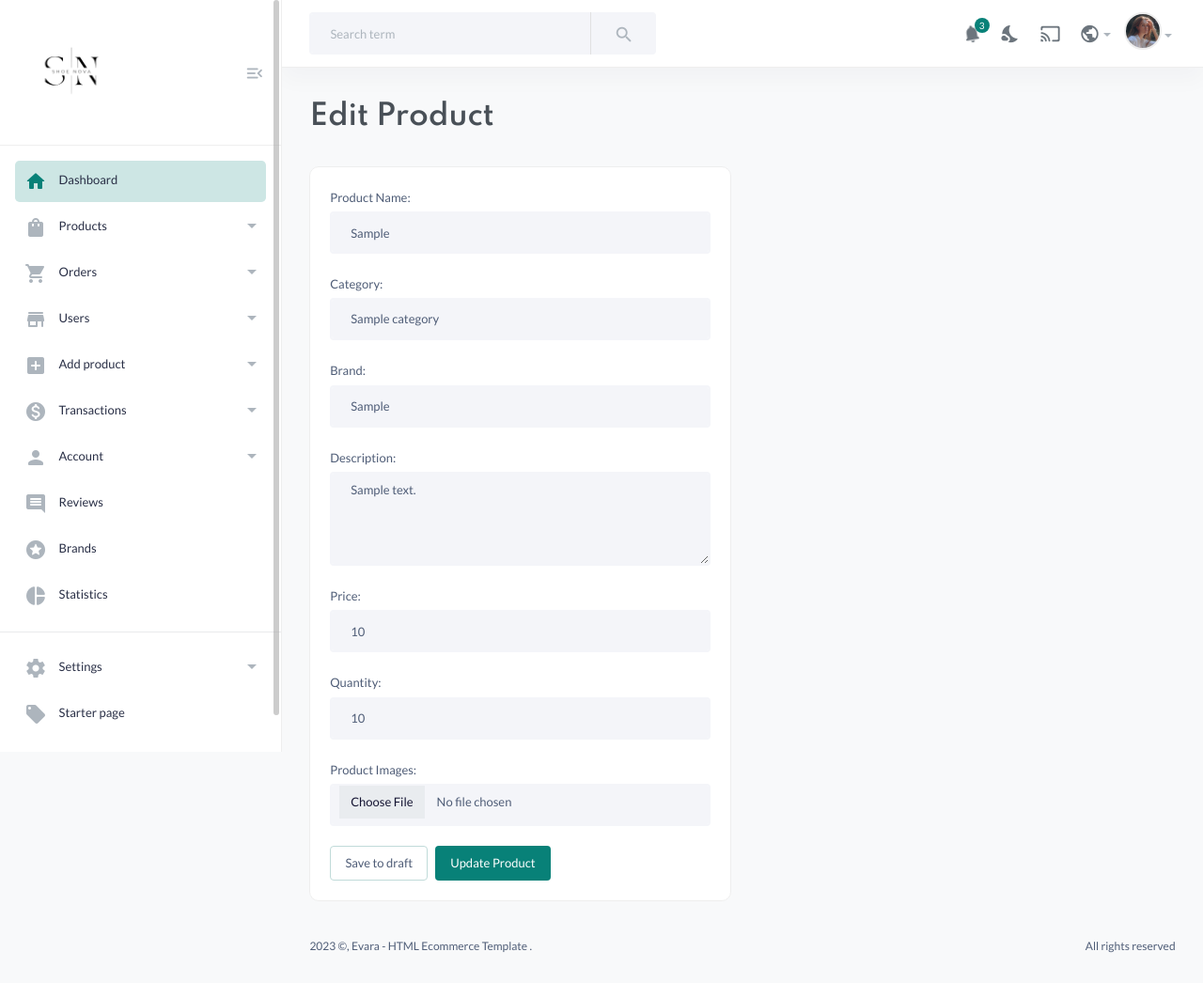
After one commit to s1999-alt/ShoeNova-Ecommerce, a Django app: page /myapp/admn_edit_product/1/ in a window 1280 px wide. The commit adds this page. Shown: the whole page at 94% size. Run offline with Django 4.2, Linux system fonts and the light colour scheme; tables that the repository leaves empty hold one stand-in row (values such as "Sample post"); some libraries are stand-ins or nearby versions.

Commit message:
in product list page delete and edit funtionality added...that is when we edit a product that goes to the edit page and also shows the edited things in database

```diff
--- a/shoenova/myapp/urls.py
+++ b/shoenova/myapp/urls.py
@@ -6,8 +6,14 @@ app_name = 'myapp'
 urlpatterns = [
   path('admin-index/', views.adm_index, name='admin-index'),
 
+
+
+
   path('admn-product-list/', views.admn_product_list, name='admn-product-list'),
   path('admn_add_product/', views.admn_add_product, name='admn_add_product'),
+  path('admn_edit_product/<int:id>/', views.admn_edit_product, name='admn_edit_product'),
+  path('admn_delete_product/<int:id>', views.admn_delete_product, name='admn_delete_product'),
+
 
 
   path('admn_product_category/', views.admn_product_category, name='admn_product_category'),
--- a/shoenova/myapp/views.py
+++ b/shoenova/myapp/views.py
@@ -12,6 +12,9 @@ def adm_index(request):
 
 
 
+
+
+
 #-----------Product list-view page------------------
 def admn_product_list(request):
     products = Product.objects.all()
@@ -20,12 +23,7 @@ def admn_product_list(request):
     }
     return render(request, 'admin-side/page-products-list.html',context)
 
-
-
-
-
-
-#-------------Add Product------------------
+#-------------Add Product---------------------------
 def admn_add_product(request):
     if request.method=="POST":
         product_name=request.POST.get("product_name")
@@ -69,6 +67,43 @@ def admn_add_product(request):
     messages.success(request,'Product Added Succcessfully..')
     return render(request, 'admin-side/page-add-product.html',context)
 
+#--------------Delete product--------------------------
+def admn_delete_product(request,id):
+    product=get_object_or_404(Product,id=id)
+    product.delete()
+    return redirect('myapp:admn-product-list')
+
+#-----------------Edit Product---------------------------
+def admn_edit_product(request,id):
+    product=Product.objects.get(id=id)
+    categories=Category.objects.all()
+
+    if request.method=='POST':
+        product.product_name=request.POST.get('product_name')
+        category_id=request.POST.get('category')
+        product.category = Category.objects.get(id=category_id)
+        product.brand=request.POST.get('brand')
+        product.description=request.POST.get('description')
+        product.price=request.POST.get('price')
+        product.quantity=request.POST.get('quantity')
+        product.product_images=request.FILES.get('product_images')
+        product.save()
+        return redirect('myapp:admn-product-list')
+    return render(request, 'admin-side/page-edit-products.html', {'product': product,'categories': categories})
+
+
+
+
+
+
+
+
+
+
+
+
+
+
 
 
 
@@ -102,11 +137,6 @@ def admn_add_categories(request):
     messages.warning(request,'Unexpected error occurred, please retry.')
     return render(request, 'admin-side/page-add-categories.html')
 
-
-
-def admn_users_list(request):
-    return render(request, 'admin-side/page-users-list.html')
-
 #----------------category Enable-Disable-------------------
 def admn_enable_disable_categories(request,id):
     category=Category.objects.get(id=id)
@@ -135,16 +165,19 @@ def admn_edit_categories(request,id):
         category.description=request.POST.get('description')
         category.save()
         return redirect('myapp:admn_product_category')
-    return render(request, 'admin-side/page-edit-categories.html',{'category':category})
+    context={
+        'category':category
+    }
+    return render(request, 'admin-side/page-edit-categories.html',context)
+
+#-------------------Category delete----------------------
+def admn_delete_categories(request,id):
+    category= get_object_or_404(Category,id=id)
+    category.delete()
+    return redirect('myapp:admn_product_category')
 
 
 
 
-
-
-
-#-------------------Category delete--------------
-def admn_delete_categories(request,id):
-    category= get_object_or_404(Category,id=id)
-    category.delete()
-    return redirect('myapp:admn_product_category')
+def admn_users_list(request):
+    return render(request, 'admin-side/page-users-list.html')
--- /dev/null
+++ b/shoenova/templates/admin-side/page-edit-products.html
@@ -0,0 +1,56 @@
+{% extends 'admin-side/base1.html' %}
+{% load static %}
+{% block content %}
+        <section class="content-main">
+            <div class="row">
+                <div class="col-6">
+                    <div class="content-header">
+                        <h2 class="content-title">Edit Product</h2>
+                    </div>
+                </div>
+            </div>
+
+            <div class="row">
+                <div class="col-lg-6">
+                    <div class="card mb-4">
+                        <div class="card-body">
+                            <form method="post" enctype="multipart/form-data">
+                                {% csrf_token %}
+                                <label class="form-label" for="product_name">Product Name:</label>
+                                <input class="form-control" type="text"  name="product_name" required value={{product.product_name}}><br>
+
+                                <label class="form-label" for="category">Category:</label>
+                                <select class="form-control"  name="category" required>
+                                    {% for category in categories %}
+                                    <option value="{{ category.id }}" {% if category.id == product.category.id %}selected{% endif %}>{{ category.category_name }}</option>
+                                    {% endfor %}
+
+                                    <!-- Add more options as needed -->
+                                </select><br>
+
+                                <label class="form-label" for="brand">Brand:</label>
+                                <input class="form-control" type="text"  name="brand" value="{{product.brand}}"><br>
+
+                                <label class="form-label" for="description">Description:</label><br>
+                                <textarea class="form-control"  name="description" rows="4" cols="50">{{product.description}}</textarea><br>
+
+                                <label class="form-label" for="price">Price:</label>
+                                <input class="form-control" type="number"  name="price" value="{{product.price}}" required><br>
+
+                                <label class="form-label" for="quantity">Quantity:</label>
+                                <input class="form-control" type="number"  name="quantity" value="{{product.quantity}}" required><br>
+
+                                <label class="form-label" for="product_images">Product Images:</label>
+                                <input class="form-control" type="file" name="product_images" accept="image/*" required><br>
+
+                                <div>
+                                    <button class="btn btn-light rounded font-sm mr-5 text-body hover-up">Save to draft</button>
+                                    <button type="submit" class="btn btn-md rounded font-sm hover-up">Update Product</button>
+                                </div>
+                            </form>
+                        </div>
+                    </div>
+                </div>
+            </div>
+        </section> <!-- content-main end// -->
+        {% endblock content %}
```
Also changed, not shown: shoenova/templates/admin-side/page-products-list.html (+5 -2 lines), shoenova/media/photos/products/irene-kredenets-dwKiHoqqxk8-unsplash_pIJEtsn.jpg (added), shoenova/media/photos/products/irene-kredenets-dwKiHoqqxk8-unsplash_u8B3PMY.jpg (added), shoenova/media/photos/products/usama-akram-g3CMh2nqj_w-unsplash.jpg (added), shoenova/media/photos/products/usama-akram-kP6knT7tjn4-unsplash.jpg (added), shoenova/media/photos/products/usama-akram-kP6knT7tjn4-unsplash_oFNpGYX.jpg (added).
